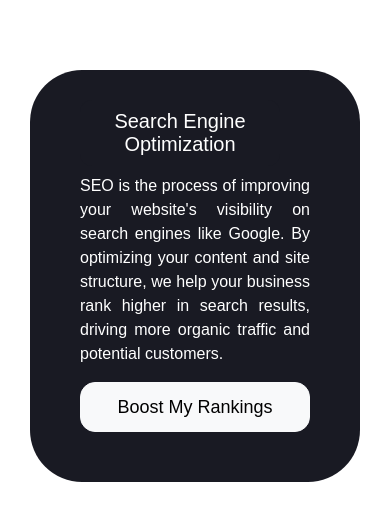
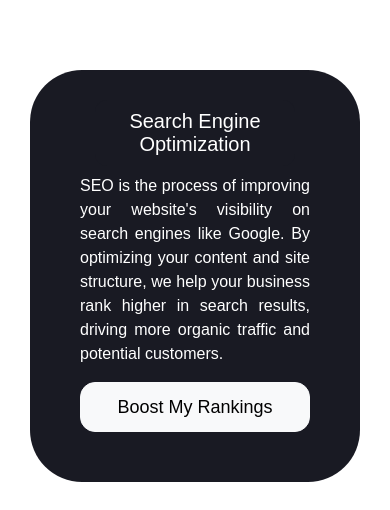
Before and after one commit to Rahsin-07/Website-PortFolio, a React (Create React App) app: page /servicepage in a window 390 px wide. Shown: the part 653-1163 px from the top of the page. Built offline with nearby package versions, Linux system fonts and the light colour scheme; a web font is replaced by a local one.

Commit message:
res modify

```diff
--- a/src/Components/ServicePage.css
+++ b/src/Components/ServicePage.css
@@ -275,10 +275,12 @@
         padding-top: 20px;
        /* margin-bottom: 100px; */
     }
-    .service-page-seo{
+    .service-page-seo {
         flex-direction: column;
         gap: 0;
         padding-top: 30px;
+        justify-content: center;
+        align-items: center;
     }
     .service-page-seo h4 {
         width: 200px;
@@ -287,7 +289,7 @@
         padding: 10px;
         background-color: #191a23;
         color: white;
-        /* padding-left: 30px; */
+
     }
     .sp-logo{
         display: none;
```
